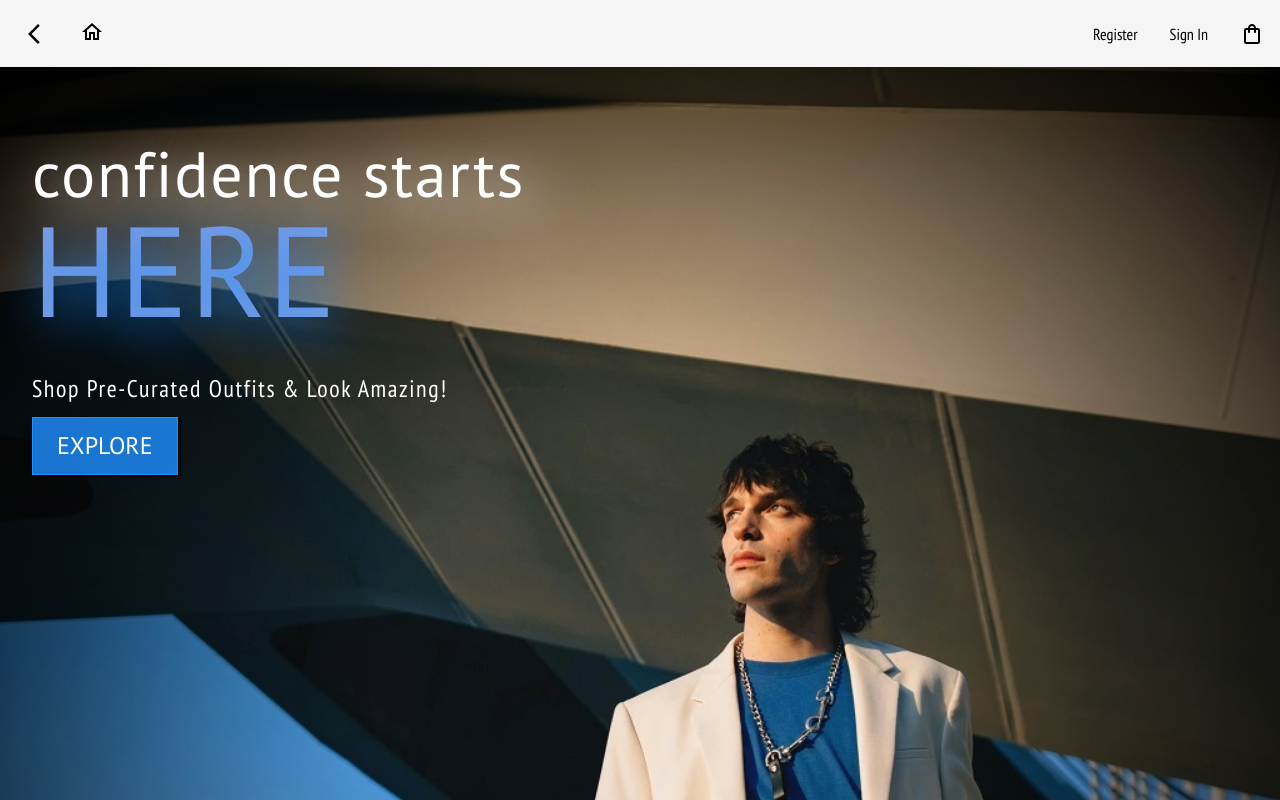
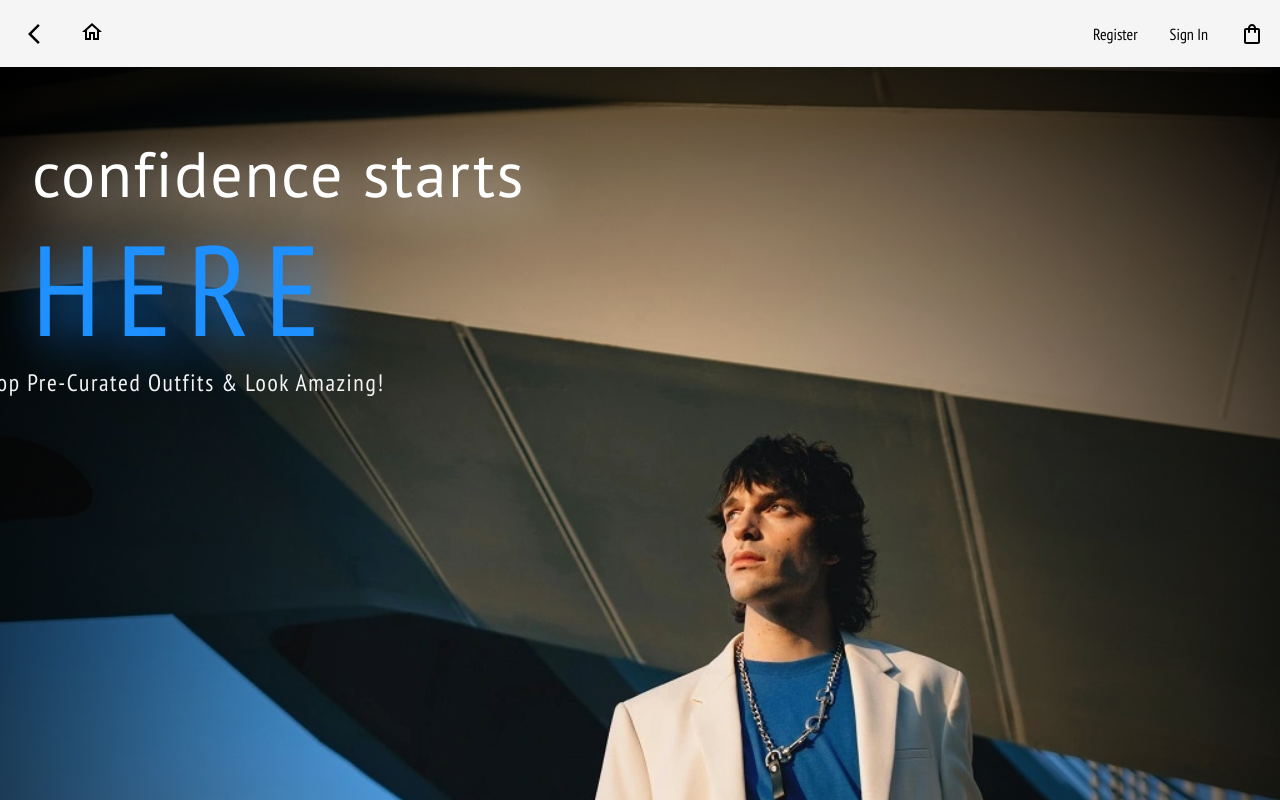
Before and after one commit to iefniar/iefniar.github.io, a React (Create React App) app: page /project-1 in a window 1280 px wide. Shown: the top 800 px of the page. Built offline with nearby package versions, Linux system fonts and the light colour scheme.

Commit message:
ecommerce project refactoring started

```diff
--- a/src/pages/ecommercePage/EcommerceHomePage.js
+++ b/src/pages/ecommercePage/EcommerceHomePage.js
@@ -2,10 +2,24 @@ import classes from './EcommerceHomePage.module.css';
 import NavBar from './pageSections/NavBar';
 import Home from './pageSections/Home';
 import Footer from './pageSections/Footer';
+import gsap from 'gsap';
+import { useEffect } from 'react';
 
 const EcommerceHomePage = () => {
+  useEffect(() => {
+    const timeline = gsap.timeline({ defaults: { duration: 2 }});
+    timeline
+    .to('#overlay',
+      { y: '-200vh',
+        ease: 'power1.inOut',
+      }
+    )
+
+  }, []);
+
   return (
     <div className={classes['ecommerce-container']}>
+      <div className={classes['overlay']} id='overlay' />
       <NavBar />
       <Home />
       <Footer />
--- a/src/pages/ecommercePage/EcommerceHomePage.module.css
+++ b/src/pages/ecommercePage/EcommerceHomePage.module.css
@@ -1,3 +1,14 @@
 .ecommerce-container{
     background-color: whitesmoke;
+    position: relative;
 }
+
+.overlay{
+    position: absolute;
+    top: 0;
+    left: 0;
+    width: 100%;
+    height: 200vh;
+    background-color: dodgerblue;
+    z-index: 3;
+}
--- a/src/pages/ecommercePage/pageSections/Home.js
+++ b/src/pages/ecommercePage/pageSections/Home.js
@@ -3,27 +3,67 @@ import { useRef, useEffect, useState } from 'react';
 import CategoriesCard from '../../../components/CategoriesCard';
 import ECommerceButton from '../../../components/ECommerceButton';
 import { ArrowDropDownOutlined } from '@mui/icons-material';
-//import gsap from 'gsap';
-//import { ScrollTrigger } from 'gsap/ScrollTrigger';
-import { useTransform, useScroll, motion, useAnimate, useInView, animate, useMotionValue, useMotionTemplate } from 'framer-motion';
+import gsap from 'gsap';
+import { ScrollTrigger } from 'gsap/ScrollTrigger';
+import { useTransform, useScroll, motion, useAnimate, useInView } from 'framer-motion';
 import useOrientation from '../../../hooks/use-orientation';
-
 import Canvas from './Canvas';
 
 const Home = () => {
-  const COLORS = ["#198AFC", "#0364d4", "#e4effa"];
-  const color = useMotionValue(COLORS[0]);
-  //const backgroundImage = useMotionTemplate`linear-gradient(to bottom, ${color}, #198AFC, #198AFC)`;
   const deviceOrientation = useOrientation();
   const [videoPath, setVideoPath] = useState('/optimized-images/ecommerce/models/women/videos/landscape/compressed/ecommerce-landscape-video-1080p-25fps-90-percent-reduction-compressed.mp4');
 
   useEffect(() => {
-    animate(color, COLORS, {
-      ease: 'easeInOut',
-      duration: 10,
-      repeat: Infinity,
-      repeatType: 'mirror'
-    });
+    const timeline = gsap.timeline({ defaults: { duration: 1 }});
+    timeline
+    .fromTo('#heroSection',
+      { scale: 1.1,
+        opacity: 0
+      },
+      { scale: 1.0,
+        opacity: 1,
+        ease: 'back',
+        delay: 3,
+        duration: 2
+      }
+    )
+    .from('#heroH1',
+      {
+        y: '-100vh',
+        opacity: 0,
+        ease: 'back.in'
+      },
+      '<2'
+    )
+    .from('#heroSpan',
+      {
+        y: '100vh',
+        opacity: 0,
+        stagger: .3,
+        ease: 'back'
+      },
+      '<'
+    )
+    .from('#heroH3',
+      {
+        x: '-100vw',
+        scale: 0.8,
+        opacity: 0,
+        duration: 1,
+        ease: 'bounce.in'
+      },
+      '<1'
+    )
+    .from('#heroButton',
+      {
+        x: '-100vw',
+        scale: 0.8,
+        opacity: 0,
+        duration: 1,
+        ease: 'back'
+      },
+      '<1'
+    )
 
   }, []);
 
@@ -159,17 +199,7 @@ const Home = () => {
 
   return (
     <div className={classes['outer-container']}>
-        <motion.div className={classes['hero-section']}
-        initial={{
-          scale: 1.1
-        }}
-        animate={{
-            scale: 1.0,
-            transition: {
-                duration: 1,
-                delay: 0
-            }
-        }}>
+        <div className={classes['hero-section']} id='heroSection'>
             <motion.div className={classes['hero-text']}
             initial={{
               opacity: 0,
@@ -184,21 +214,21 @@ const Home = () => {
               }
             }}>
               <div className={classes['hero-left']}>
-                <h1>Confidence Starts <br></br>
-                  <motion.span style={{
-                    backgroundColor: color
-                    }}>
-                    Here
-                  </motion.span>
-                </h1>
-                <h3>Shop Pre-Curated Outfits & Look Amazing!</h3>
-                <div>
+                <h1 id='heroH1'>Confidence Starts </h1>
+                <div className={classes['hero-span']}>
+                  <span id='heroSpan'>H</span>
+                  <span id='heroSpan'>e</span>
+                  <span id='heroSpan'>r</span>
+                  <span id='heroSpan'>e</span>
+                </div>
+                <h3 id='heroH3'>Shop Pre-Curated Outfits & Look Amazing!</h3>
+                <div id='heroButton'>
                   <ECommerceButton text='Explore' path='/project-1/items' />
                 </div>
               </div>
               <div className={classes['hero-right']} />
             </motion.div>
-        </motion.div>
+        </div>
         <div className={classes['middle-section']} ref={middleSectionTextsContainerScope}>
           <h2 id='middle-section-text-1'>
             Score Up to <span>50% Off</span> on Your New Favorite Pieces!
--- a/src/pages/ecommercePage/pageSections/Home.module.css
+++ b/src/pages/ecommercePage/pageSections/Home.module.css
@@ -67,16 +67,21 @@
     color: var(--color-white-100);
     text-shadow: 10px 10px 50px #ffffff;
     /*text-shadow: 2px 2px 4px rgba(0, 0, 0, 0.8);*/
+    margin-bottom: 0;
+    padding-bottom: 0;
 }
 
-.hero-left>h1>span{
-    background-clip: text;
-    -webkit-background-clip: text;
-    color: transparent;
+.hero-span{
+    display: flex;
+}
+
+.hero-span>span{
+    color: dodgerblue;
     text-shadow: 10px 10px 50px #198AFC;
     /*filter: drop-shadow(1px 1px 10px #14598b);*/
     font-size: clamp(2rem, 10vw + 1rem, 8rem);
     text-transform: uppercase;
+    letter-spacing: 1rem;
 }
 
 .hero-left>h3{
--- a/src/pages/ecommercePage/pageSections/NavBar.js
+++ b/src/pages/ecommercePage/pageSections/NavBar.js
@@ -4,12 +4,51 @@ import { Badge } from '@mui/material';
 import { useNavigate } from 'react-router-dom';
 import { Link } from 'react-router-dom';
 import { useSelector, useDispatch } from 'react-redux';
-import { useState } from 'react';
+import { useState, useEffect } from 'react';
 import { authActions } from '../../../store/ecommerce/auth-slice';
 import { cartActions } from '../../../store/ecommerce/cart-slice';
 import { favoriteActions } from '../../../store/ecommerce/favorite-slice';
+import gsap from 'gsap';
+
+let navBarFirstLoad = true;
 
 const NavBar = ({showNavBarSearchContainer = false, searchCallbackFn = (returnedValue) => {}}) => {
+    useEffect(() => {
+        if(navBarFirstLoad === true){
+            navBarFirstLoad = false;
+            const timeline = gsap.timeline({ defaults: { duration: 1 }});
+
+            timeline
+            .from('#navBarContainer',
+            {
+                y: '-100%',
+                backgroundColor: '#1f8dfc',
+                ease: 'power1.inOut',
+                delay: 2
+            }
+            )
+            .to('#navBarContainer',
+            {
+                y: '0%',
+                backgroundColor: '#1f8dfc',
+                ease: 'power4'
+            },
+            '<'
+            )
+            .to('#navBarContainer',
+            {
+                backgroundColor: 'whitesmoke'
+            },
+            '<4'
+            )
+
+        }
+        else{
+            return;
+        }
+
+    }, []);
+
     const dispatch = useDispatch();
     const navigate = useNavigate();
 
@@ -35,7 +74,7 @@ const NavBar = ({showNavBarSearchContainer = false, searchCallbackFn = (returned
     }
 
     return (
-        <div className={classes['navBar-container']}>
+        <div className={classes['navBar-container']} id='navBarContainer'>
             <div className={classes['navBar-left']}>
                 <div>
                     <button className={classes['go-back-btn']} onClick={goBackHandler}>
--- a/src/pages/ecommercePage/pageSections/NavBar.module.css
+++ b/src/pages/ecommercePage/pageSections/NavBar.module.css
@@ -15,9 +15,10 @@
 .navBar-container{
     display: flex;
     gap: 1rem;
-    margin: 1rem;
+    padding: 1rem;
     align-items: center;
     background-color: whitesmoke;
+    transition: all 650ms ease-in-out;
 }
 
 .navBar-left{
@@ -45,6 +46,7 @@
     display: flex;
     align-items: center;
     justify-content: flex-start;
+    background-color: transparent;
 }
 
 .go-back-btn{
@@ -110,7 +112,7 @@
 
 .navBar-search-container>input, .navBar-search-container-hidden>input{
     border-style: none;
-    background-color: whitesmoke;
+    background-color: transparent;
 }
 
 .navBar-search-container-hidden>span>*{
@@ -123,7 +125,7 @@
 
 @media(max-width: 560px){
     .navBar-container{
-        margin: .5rem 1rem;
+        padding: .5rem 1rem;
     }
 
     .navBar-left{
```
